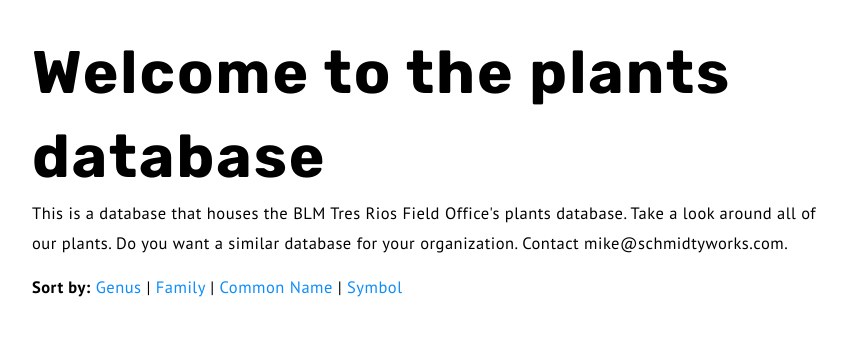
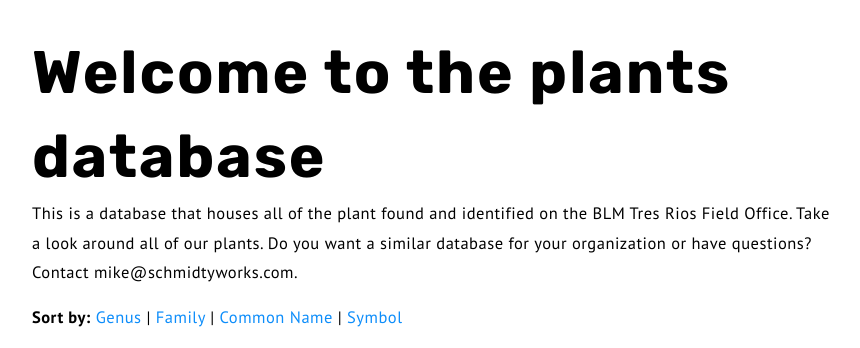
Before and after one commit to mschmidty/trfo_plants, a Django app: template templates/index.html in a window 1280 px wide. Shown: the part 798-1146 px from the top of the page, without its empty margins (208-1068 px from the left). Before the commit the page ends 1095 px from the top, so only its background shows below. Run offline with Django 3.2, Linux system fonts and the light colour scheme; the template is opened without the code that fills it, so the values that code supplies are empty.

Commit message:
updated index

```diff
--- a/templates/index.html
+++ b/templates/index.html
@@ -19,7 +19,7 @@
   </div>
   <div class = "content-wrapper">
     <h1>Welcome to the plants database</h1>
-    <p>This is a database that houses the BLM Tres Rios Field Office's plants database. Take a look around all of our plants. Do you want a similar database for your organization.  Contact mike@schmidtyworks.com.</p>
+    <p>This is a database that houses all of the plant found and identified on the BLM Tres Rios Field Office. Take a look around all of our plants. Do you want a similar database for your organization or have questions?  Contact mike@schmidtyworks.com.</p>
     <p><span class="bold">Sort by:</span> <a href="#" class = "sort-select" value="genus">Genus</a> | <a href="#" class = "sort-select" value = "family">Family</a> | <a href="#" class = "sort-select" value = "commonName">Common Name</a> | <a href="#" class="sort-select" value="symbol">Symbol</a></p>
     <div id="plants-list">
 
```
